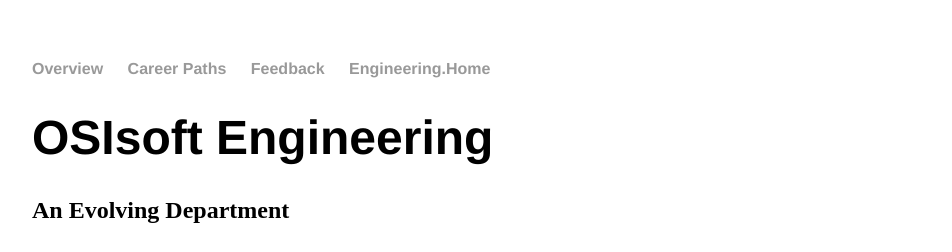
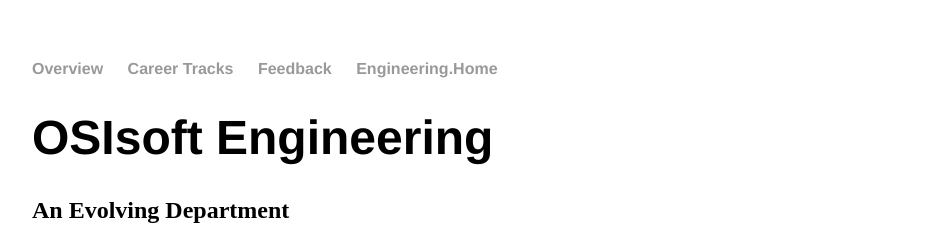
Before and after one commit to OSIEng/osieng.github.io, a Jekyll site: the page built from index.html, in a window 1280 px wide and 900 px high. Shown: the top 252 px of the window, without its empty margins (160-1112 px from the left). Built offline with Jekyll 4.4.1, drawn with Linux system fonts in a browser that asks for light colours.

Commit message:
Update default.html

```diff
--- a/_layouts/default.html
+++ b/_layouts/default.html
@@ -9,7 +9,7 @@
 			<nav>
 	    		<ul>
 	        		<li><a href="/">Overview</a></li>
-		        	<li><a href="/career">Career Paths</a></li>
+		        	<li><a href="/career">Career Tracks</a></li>
 	        		<!--<li><a href="/programs">Programs</a></li>-->
 	        		<li><a href="http://bit.ly/AllHands180620">Feedback</a></li>
 				<li><a href="https://osisoft1980.sharepoint.com/teams/Engineering/SitePages/Home.aspx">Engineering.Home</a></li>
```
